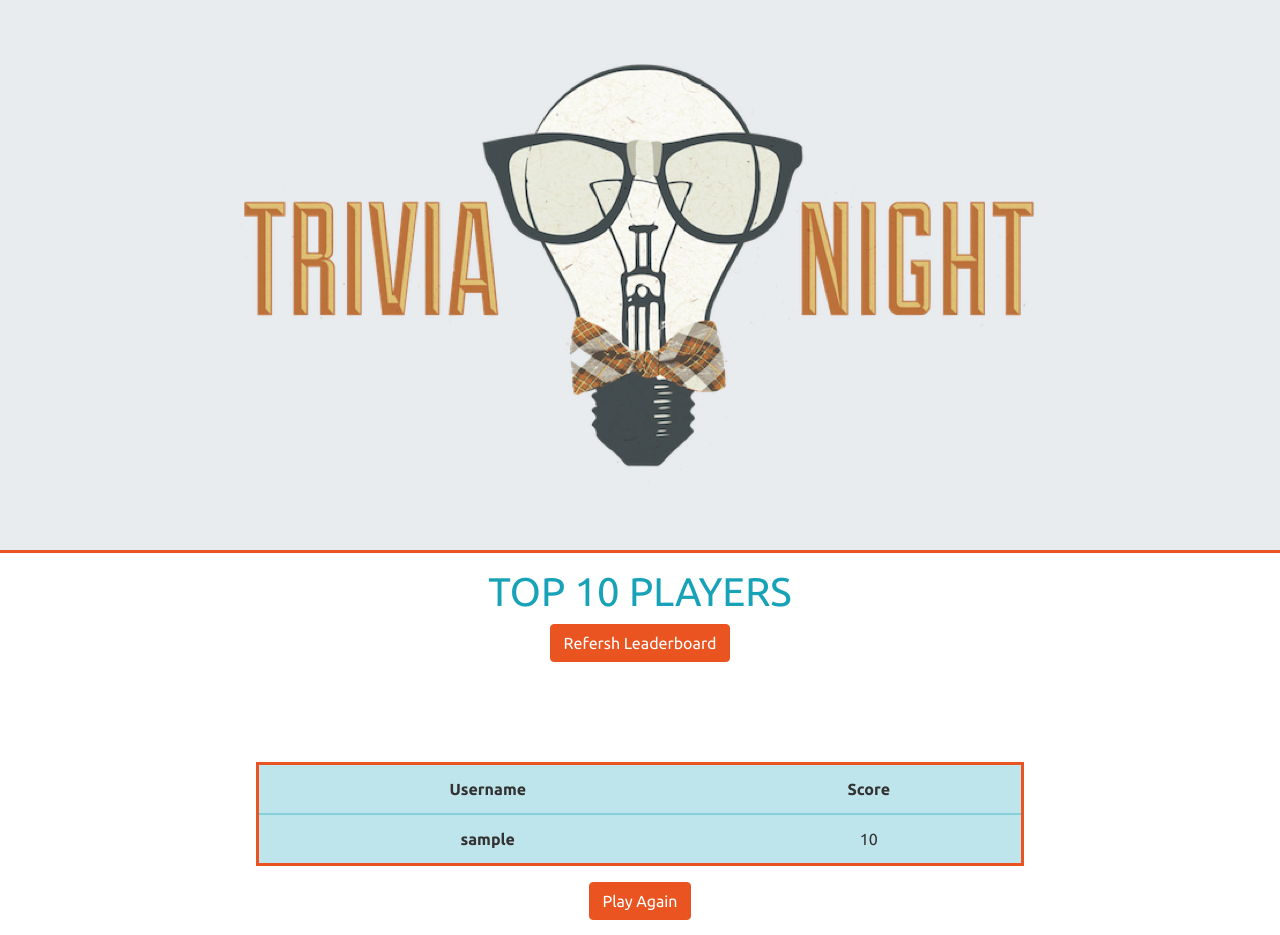
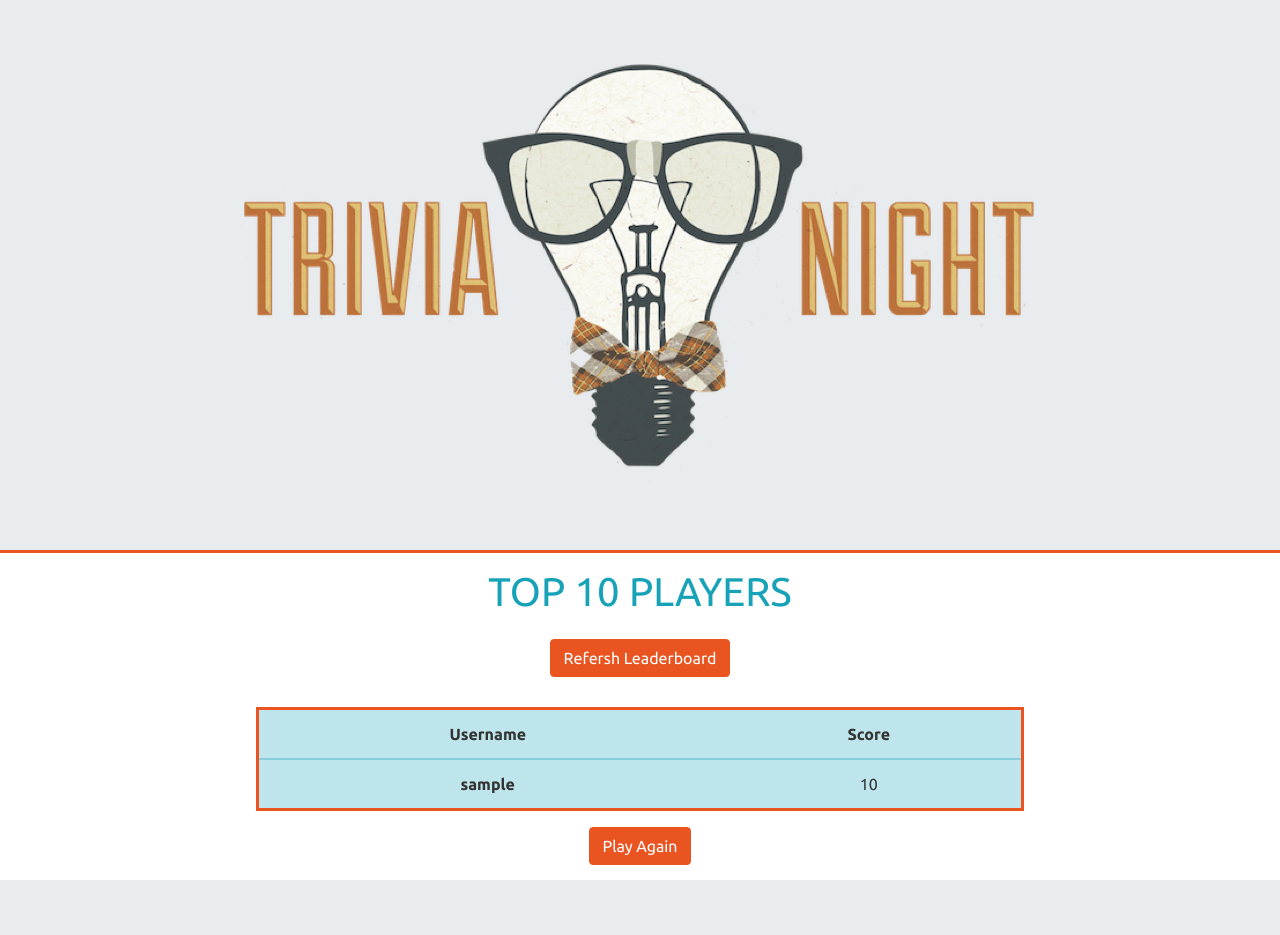
Before and after one commit to soare23/trivia, a Flask app: page /leaderboard in a window 1280 px wide. Shown: the part 57-992 px from the top of the page. After the commit the page ends 937 px from the top, so only its background shows below. Run offline with Flask 2, Linux system fonts and the light colour scheme; tables that the repository leaves empty hold one stand-in row (values such as "Sample post"); some libraries are stand-ins or nearby versions.

Commit message:
small tweaks for refresh button

```diff
--- a/static/leaderboard.css
+++ b/static/leaderboard.css
@@ -29,7 +29,6 @@ p {
   display: flex;
   justify-content: center;
   margin: auto;
-  margin-top: 100px;
 }
 
 .table {
@@ -44,3 +43,8 @@ p {
   margin: auto;
   max-width: 100%;
 }
+
+.refresh-button {
+  margin-top: 15px;
+  margin-bottom: 15px;
+}
```
